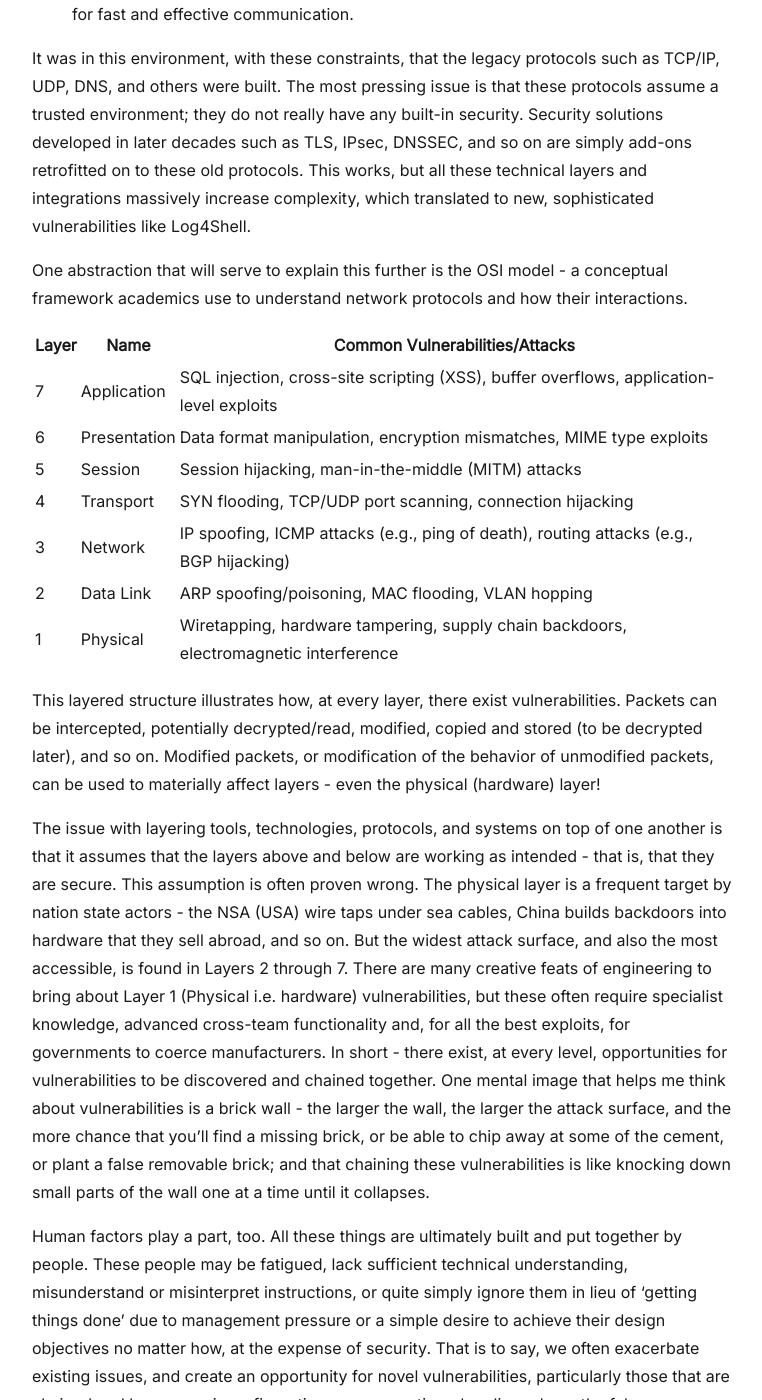
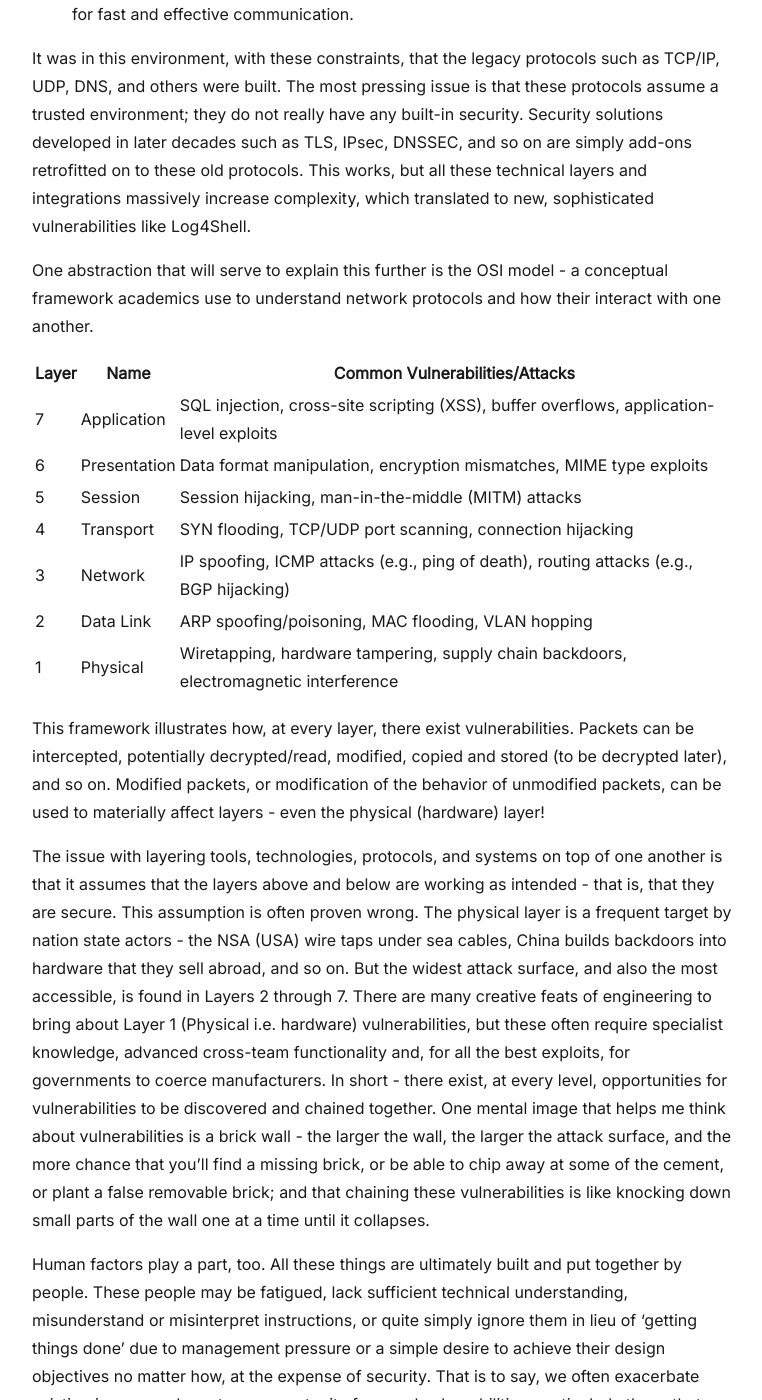
Before and after one commit to frost0x/frost0x.github.io, a Jekyll site: the page built from _posts/2025-12-18-on_vulnerabilities.md, in a window 1280 px wide and 1400 px high, scrolled down 1061 px. Shown: the whole window, without its empty margins (258-1020 px from the left). Built offline with Jekyll 4.4.1, drawn with Linux system fonts in a browser that asks for light colours.

Commit message:
new article with image, slight change to on_vulnerabilities

```diff
--- a/_posts/2025-12-18-on_vulnerabilities.md
+++ b/_posts/2025-12-18-on_vulnerabilities.md
@@ -20,7 +20,7 @@ There are some further considerations. Hardware was prohibitively expensive in t
 
 It was in this environment, with these constraints, that the legacy protocols such as TCP/IP, UDP, DNS, and others were built. The most pressing issue is that these protocols assume a trusted environment; they do not really have any built-in security. Security solutions developed in later decades such as TLS, IPsec, DNSSEC, and so on are simply add-ons retrofitted on to these old protocols. This works, but all these technical layers and integrations massively increase complexity, which translated to new, sophisticated vulnerabilities like Log4Shell.
 
-One abstraction that will serve to explain this further is the OSI model - a conceptual framework academics use to understand network protocols and how their interactions.
+One abstraction that will serve to explain this further is the OSI model - a conceptual framework academics use to understand network protocols and how their interact with one another.
 
 | Layer | Name | Common Vulnerabilities/Attacks |
 |-------|-------------------|------------------------------------------------------------------------------------------------|
@@ -32,7 +32,7 @@ One abstraction that will serve to explain this further is the OSI model - a con
 | 2 | Data Link | ARP spoofing/poisoning, MAC flooding, VLAN hopping |
 | 1 | Physical | Wiretapping, hardware tampering, supply chain backdoors, electromagnetic interference |
 
-This layered structure illustrates how, at every layer, there exist vulnerabilities. Packets can be intercepted, potentially decrypted/read, modified, copied and stored (to be decrypted later), and so on. Modified packets, or modification of the behavior of unmodified packets, can be used to materially affect layers - even the physical (hardware) layer!
+This framework illustrates how, at every layer, there exist vulnerabilities. Packets can be intercepted, potentially decrypted/read, modified, copied and stored (to be decrypted later), and so on. Modified packets, or modification of the behavior of unmodified packets, can be used to materially affect layers - even the physical (hardware) layer!
 
 The issue with layering tools, technologies, protocols, and systems on top of one another is that it assumes that the layers above and below are working as intended - that is, that they are secure. This assumption is often proven wrong. The physical layer is a frequent target by nation state actors - the NSA (USA) wire taps under sea cables, China builds backdoors into hardware that they sell abroad, and so on.
 But the widest attack surface, and also the most accessible, is found in Layers 2 through 7. There are many creative feats of engineering to bring about Layer 1 (Physical i.e. hardware) vulnerabilities, but these often require specialist knowledge, advanced cross-team functionality and, for all the best exploits, for governments to coerce manufacturers. In short - there exist, at every level, opportunities for vulnerabilities to be discovered and chained together.
```
Also changed, not shown: _posts/2025-10-25-corpostate.md (+1 -1 lines), _posts/2026-02-01-AI_nam_shubs.md (added, +61 -0 lines), assets/sumerian_table.png (added), 1 other file.
